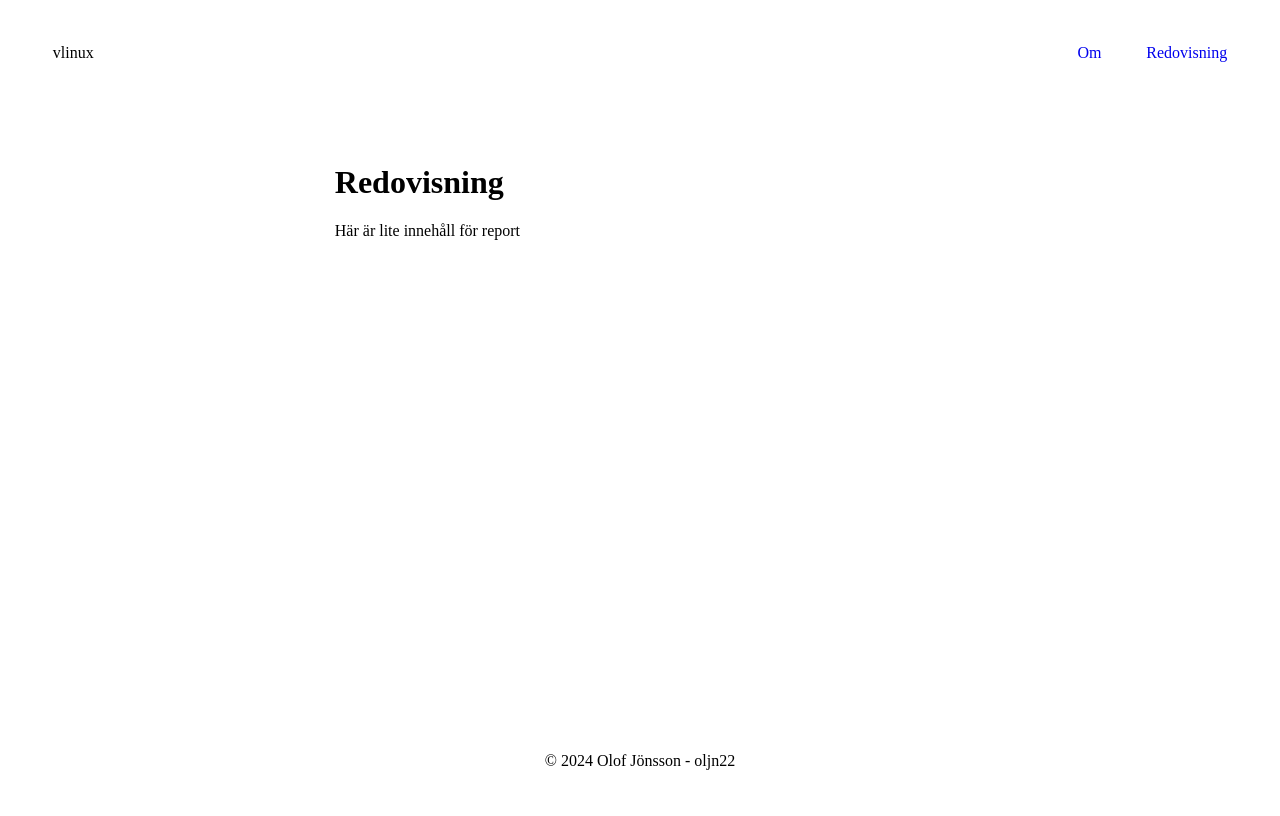
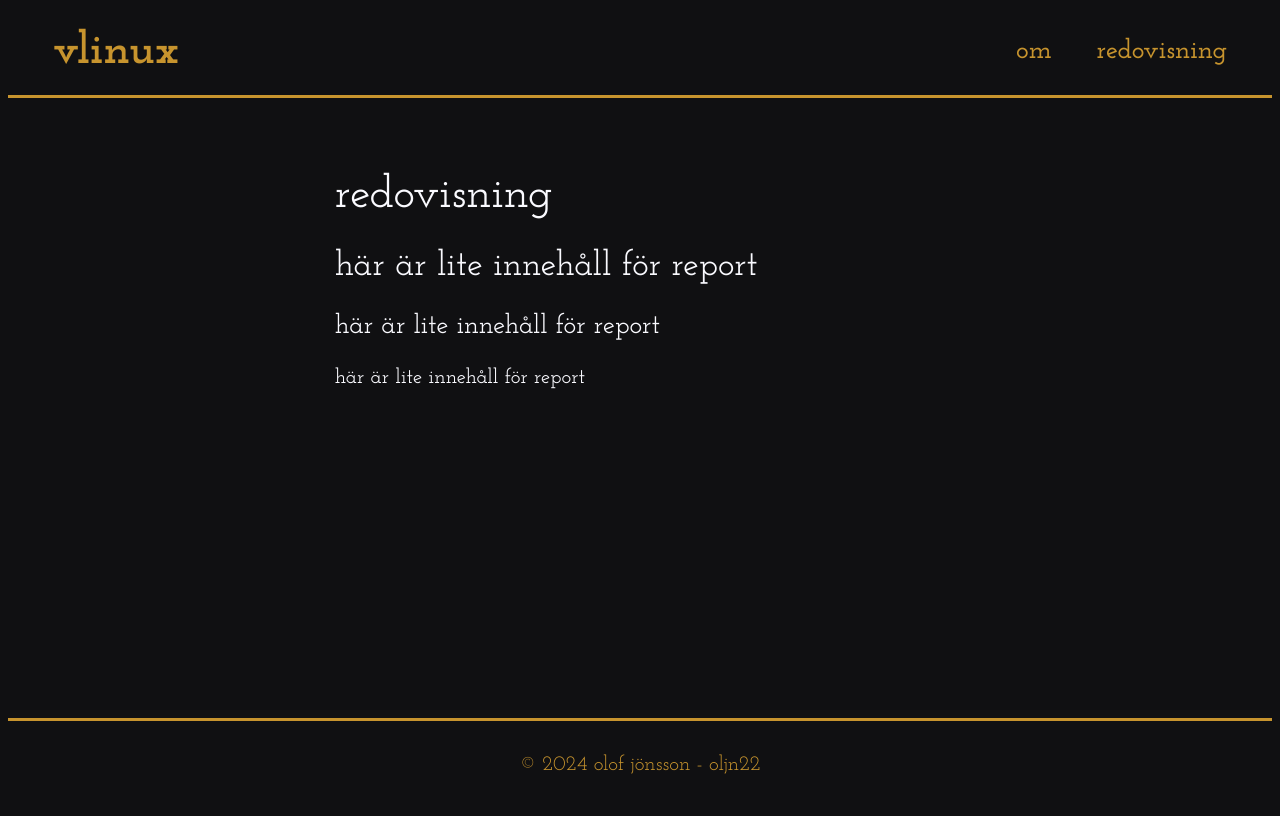
Before and after one commit to lohengrin1337/vlinux, a PHP site: page /report.php in a window 1280 px wide. Run offline with PHP 8.4, Linux system fonts and the light colour scheme.

Commit message:
Add base style for the me page

```diff
--- a/redovisa/composer.json
+++ b/redovisa/composer.json
@@ -2,5 +2,9 @@
     "require": {
         "twig/twig": "^3.0",
         "erusev/parsedown": "^1.7"
+    },
+
+    "scripts": {
+        "server": "php -S localhost:8888"
     }
 }
--- a/redovisa/content/report.md
+++ b/redovisa/content/report.md
@@ -1 +1,5 @@
-Här är lite innehåll för report
+## Här är lite innehåll för report
+
+### Här är lite innehåll för report
+
+#### Här är lite innehåll för report
--- a/redovisa/style/style.css
+++ b/redovisa/style/style.css
@@ -18,7 +18,10 @@ body {
     display: flex;
     flex-direction: column;
 
-    /* background-color: var(--bg-color-body; */
+    color: var(--col-font);
+    background-color: var(--col-bg);
+    font-family: var(--font-main);
+    font-weight: 400;
 }
 
 header {
@@ -32,13 +35,16 @@ header {
     flex-wrap: wrap;
 
     padding: var(--baseline-half) var(--baseline-x2);
-    /* border-bottom: 3px solid var(--border-header); */
+    border-bottom: 3px solid var(--col-accent);
     /* background-color: var(--bg-color-header); */
     /* color: var(--color-header);     */
 }
 
 .site-title {
     margin-right: var(--baseline);
+    color: var(--col-accent);
+    font-size: var(--font-size-1-d);
+    font-weight: 700;
 }
 
 nav {
@@ -56,6 +62,9 @@ nav {
     }
 
     a {
+        font-size: var(--font-size-3-d);
+        font-weight: 600;
+        text-transform: lowercase;
         text-decoration: none;
         display: block;
         padding: 0 var(--baseline);
@@ -88,9 +97,40 @@ footer {
     justify-content: center;
     align-items: center;
 
-    padding: var(--baseline) var(--baseline-x2);
-    /* border-top: 3px solid var(--border-footer; */
+    color: var(--col-accent);
+    font-size: var(--font-size-4-d);
+    text-transform: lowercase;
+    padding: var(--baseline-half) var(--baseline-x2);
+    border-top: 3px solid var(--col-accent);
     /* background-color: var(--bg-color-footer; */
 
     /* color: var(--color-footer; */
 }
+
+h1,
+h2,
+h3,
+h4 {
+    font-weight: 500;
+    text-transform: lowercase;
+}
+
+h1 {
+    font-size: var(--font-size-1-d);
+}
+
+h2 {
+    font-size: var(--font-size-2-d);
+}
+
+h3 {
+    font-size: var(--font-size-3-d);
+}
+
+h4 {
+    font-size: var(--font-size-4-d);
+}
+
+a {
+    color: var(--col-accent);
+}
--- a/redovisa/style/variables.css
+++ b/redovisa/style/variables.css
@@ -3,4 +3,26 @@
     --baseline-x2: 2.8rem;
     --baseline-x4: 5.6rem;
     --baseline-half: .7rem;
+
+    /* scale for desktop 1.3 - scale for mobile 1.2 */
+    --font-size-1-d: calc(1rem * 1.3 * 1.3 * 1.3 * 1.3);
+    --font-size-2-d: calc(1rem * 1.3 * 1.3 * 1.3);
+    --font-size-3-d: calc(1rem * 1.3 * 1.3);
+    --font-size-4-d: calc(1rem * 1.3);
+    --font-size-1-m: calc(1rem * 1.2 * 1.2 * 1.2 * 1.2);
+    --font-size-2-m: calc(1rem * 1.2 * 1.2 * 1.2);
+    --font-size-3-m: calc(1rem * 1.2 * 1.2);
+    --font-size-4-m: calc(1rem * 1.2);
+
+    --font-main: "Josefin Slab", monospace;
+
+    --white: #fff;
+    --black: #000;
+    --almost-white: #fafaff;
+    --almost-black: #101012;
+    --yellow: #C7942E;
+
+    --col-font: var(--almost-white);
+    --col-bg: var(--almost-black);
+    --col-accent: var(--yellow);
 }
--- a/redovisa/templates/base.html.twig
+++ b/redovisa/templates/base.html.twig
@@ -4,6 +4,11 @@
     <meta charset="UTF-8">
     <meta name="viewport" content="width=device-width, initial-scale=1.0">
     <title>{{ pageTitle }} | {{ siteTitle }}</title>
+
+    <link rel="preconnect" href="https://fonts.googleapis.com">
+    <link rel="preconnect" href="https://fonts.gstatic.com" crossorigin>
+    <link href="https://fonts.googleapis.com/css2?family=Josefin+Slab:ital,wght@0,100..700;1,100..700&display=swap" rel="stylesheet">
+
     <link rel="stylesheet" href="style/style.css">
 </head>
 <body>
```
Also changed, not shown: redovisa/content/about.md (line endings or trailing spaces).
